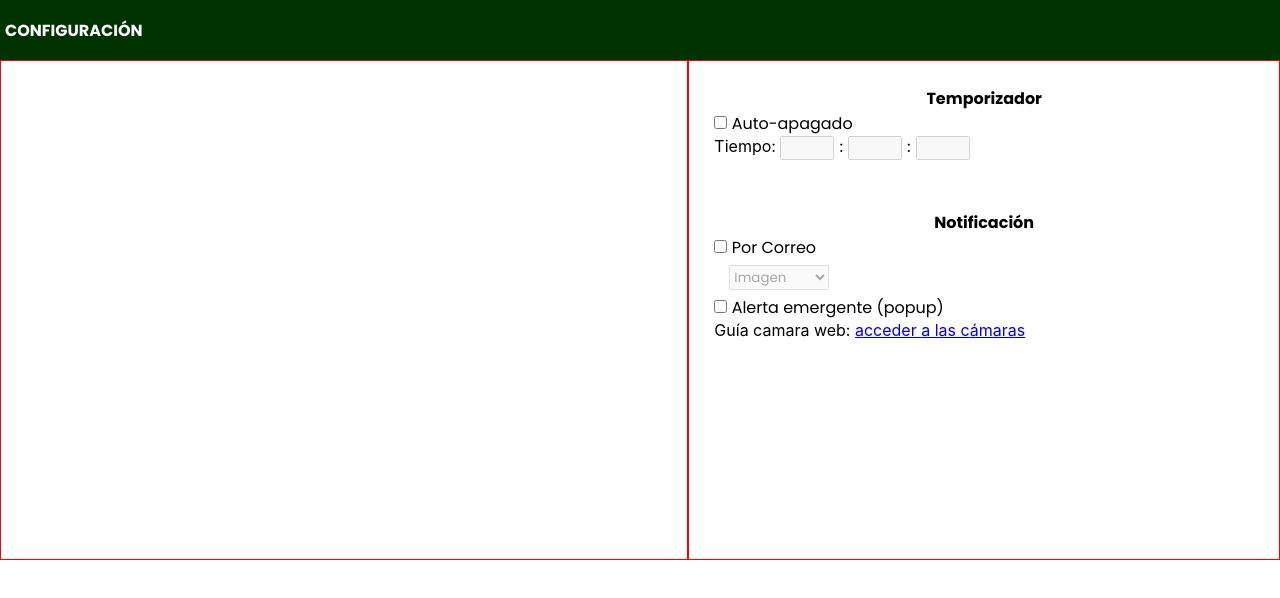
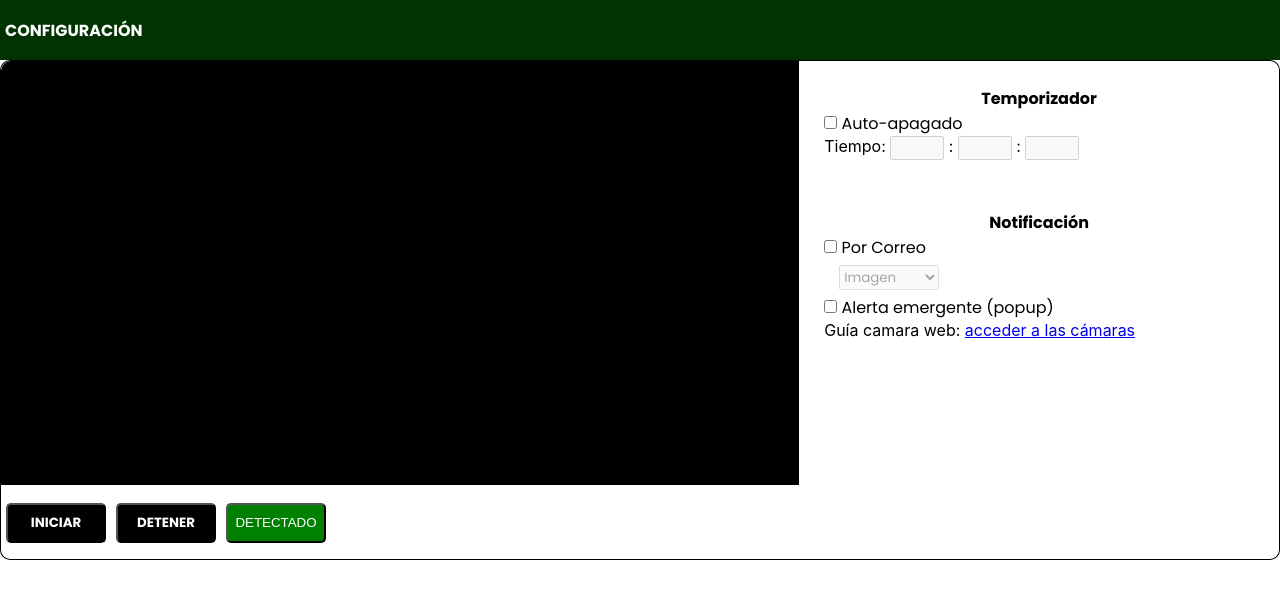
Before and after one commit to ErnestoQuito/app-camara-react, a React (Create React App) app: page / in a window 1280 px wide. Shown: the top 598 px of the page. Built offline with nearby package versions, Linux system fonts and the light colour scheme.

Commit message:
Actualizacion de Proyecto

```diff
--- a/src/componentes/camara/camara.js
+++ b/src/componentes/camara/camara.js
@@ -15,7 +15,11 @@ export default function Camara() {
     <div id='app-camara'>
       <div id='contenedor-camara'>
         <div id='visualizacion'></div>
-        <div id='acciones'></div>
+        <div id='acciones'>
+          <button id='accion'>INICIAR</button>
+          <button id='accion'>DETENER</button>
+          <button className='nodetectado'>DETECTADO</button>
+        </div>
       </div>
       <div id='contenedor-ajustes'>
         <div id='temporizador'>
--- a/src/estilos/Camara.css
+++ b/src/estilos/Camara.css
@@ -8,14 +8,70 @@
   display: flex;
 }
 #contenedor-camara {
-  border: 1px solid red;
-  flex-grow: 3;
-  /* min-width: 50%; */
+  border-top: 1px solid black;
+  border-left: 1px solid black;
+  border-bottom: 1px solid black;
+  border-radius: 10px 0 0 10px;
+  /* flex-grow: 3; */
+  width: 65%;
 }
+
+#visualizacion {
+  height: 85%;
+  background-color: black;
+  border-radius: 10px 0 0 0;
+}
+
+#acciones {
+  border-top: 1px solid black;
+  height: 15%;
+  display: flex;
+  flex-wrap: wrap;
+  align-items: center;
+}
+
+#accion {
+  font-family: 'Poppins', sans-serif;
+  font-weight: bold;
+  background-color: black;
+  border-radius: 5px;
+  color: white;
+  margin: 0 5px 0 5px;
+  height: 40px;
+  width: 100px;
+  cursor: pointer;
+}
+
+#accion:hover {
+  background-color: silver;
+  border: 2px solid black;
+}
+
+.detectado {
+  background-color: red;
+  border-radius: 5px;
+  color: white;
+  margin: 0 5px 0 5px;
+  height: 40px;
+  width: 100px;
+}
+
+.nodetectado {
+  background-color: green;
+  border-radius: 5px;
+  color: white;
+  margin: 0 5px 0 5px;
+  height: 40px;
+  width: 100px;
+}
+/*  */
 #contenedor-ajustes {
-  border: 1px solid red;
-  flex-grow: 1;
-  /* min-width: 50%; */
+  border-top: 1px solid black;
+  border-right: 1px solid black;
+  border-bottom: 1px solid black;
+  border-radius: 0 10px 10px 0;
+  /* flex-grow: 1; */
+  width: 35%;
   padding: 25px;
   /* margin-bottom: 10px; */
   display: flex;
```
